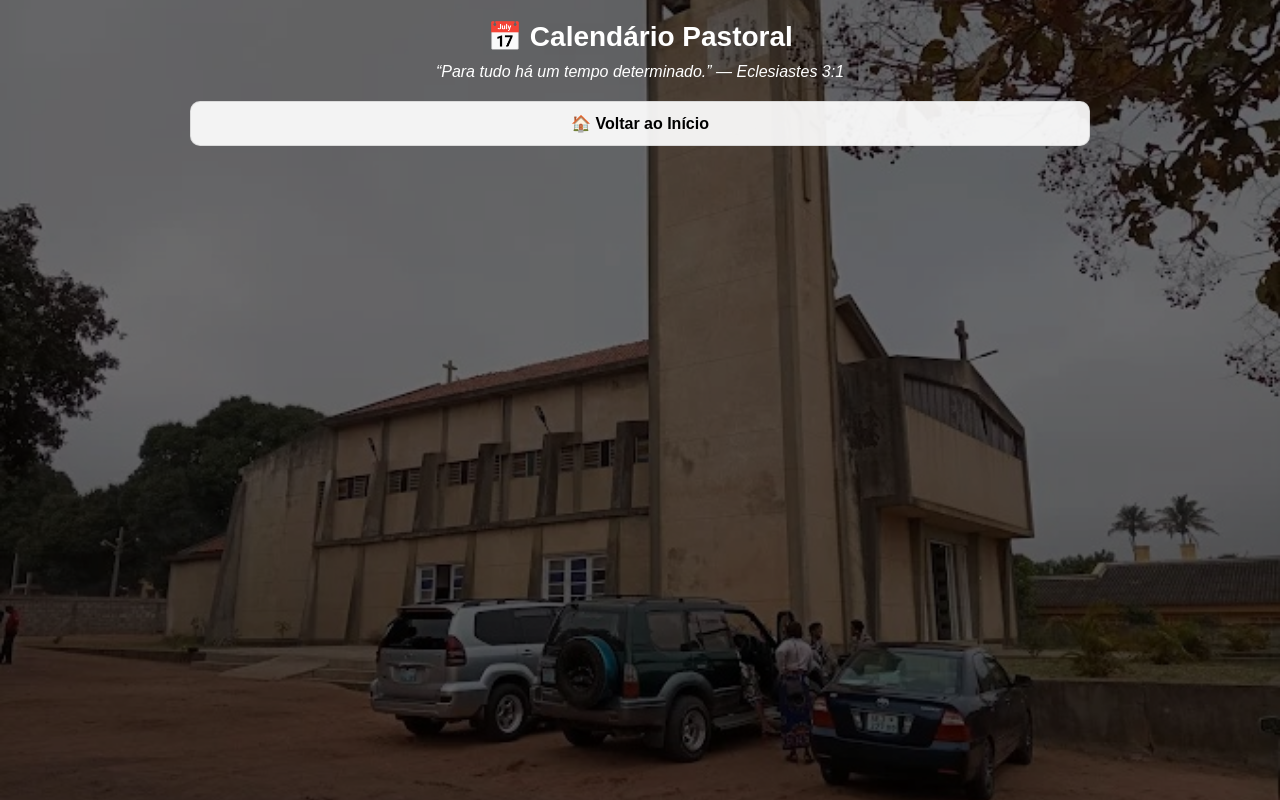
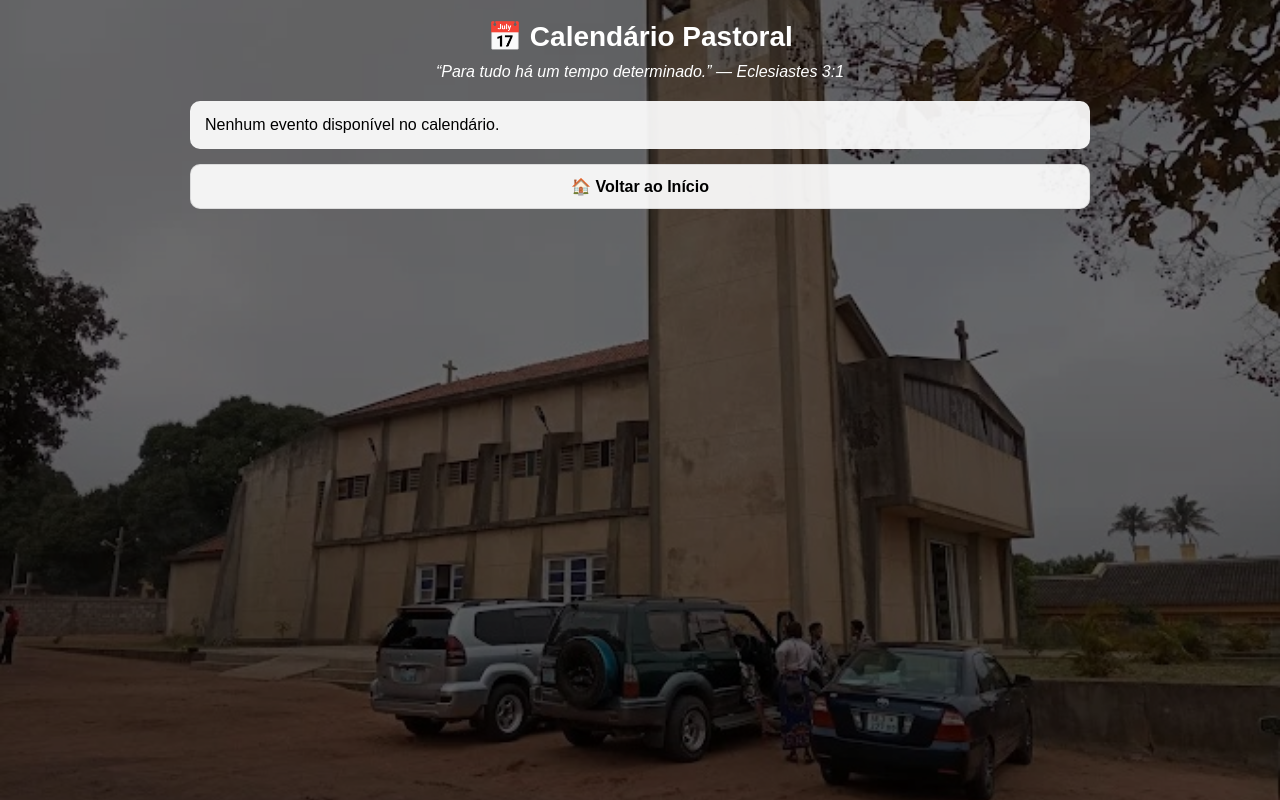
Before and after one commit to FSavel/sao-miguel-digital, a Flask app: page /calendario in a window 1280 px wide. Run offline with Flask 3, Linux system fonts and the light colour scheme.

Commit message:
Update calendario.html

```diff
--- a/templates/calendario.html
+++ b/templates/calendario.html
@@ -21,7 +21,6 @@
 <div class="container">
 
     <!-- TÍTULO -->
-
     <h1 class="titulo-principal">
         📅 Calendário Pastoral
     </h1>
@@ -31,6 +30,7 @@
     </p>
 
     <!-- LISTA DE EVENTOS -->
+    {% if calendario %}
 
         {% for c in calendario %}
 
@@ -52,8 +52,15 @@
 
         {% endfor %}
 
-    <!-- VOLTAR -->
+    {% else %}
 
+        <div class="card">
+            <p>Nenhum evento disponível no calendário.</p>
+        </div>
+
+    {% endif %}
+
+    <!-- BOTÃO -->
     <a href="/" class="botao">
         🏠 Voltar ao Início
     </a>
```
Lines whose indentation alone changed are shown as unchanged.
